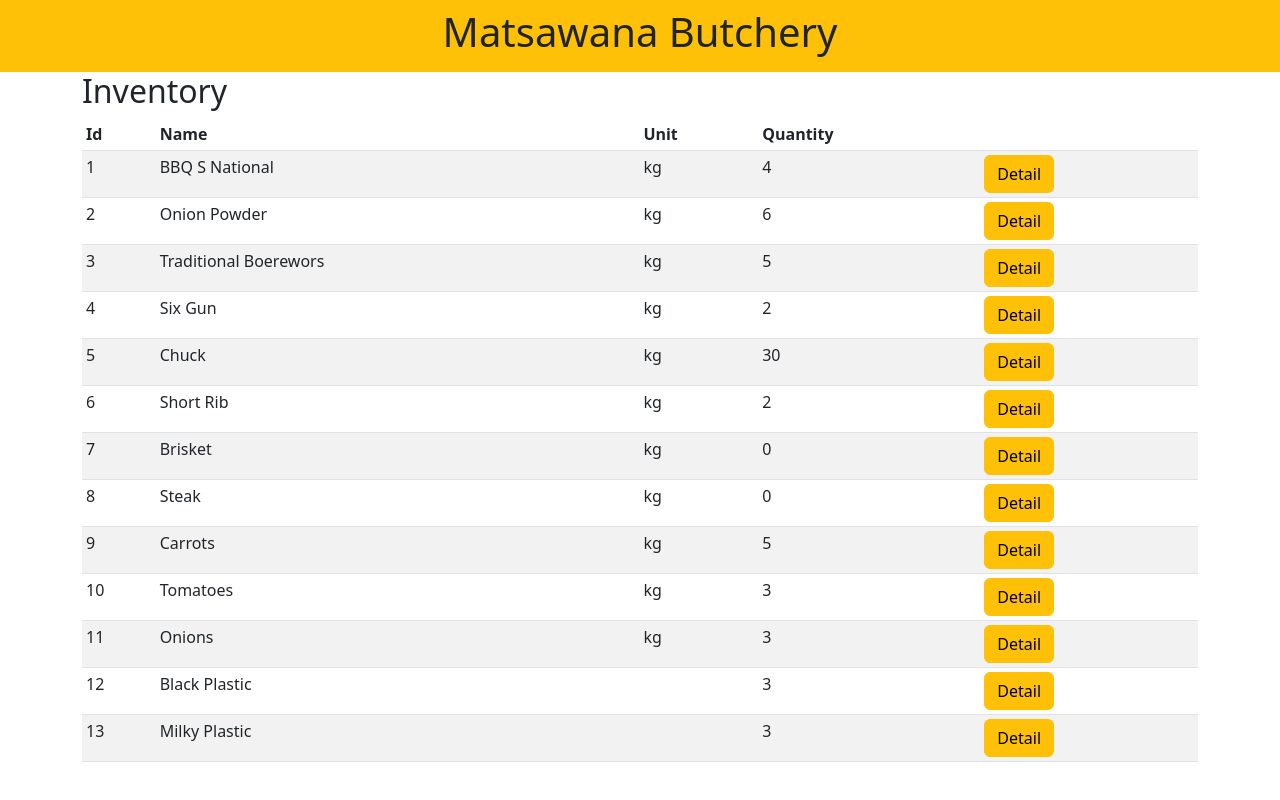
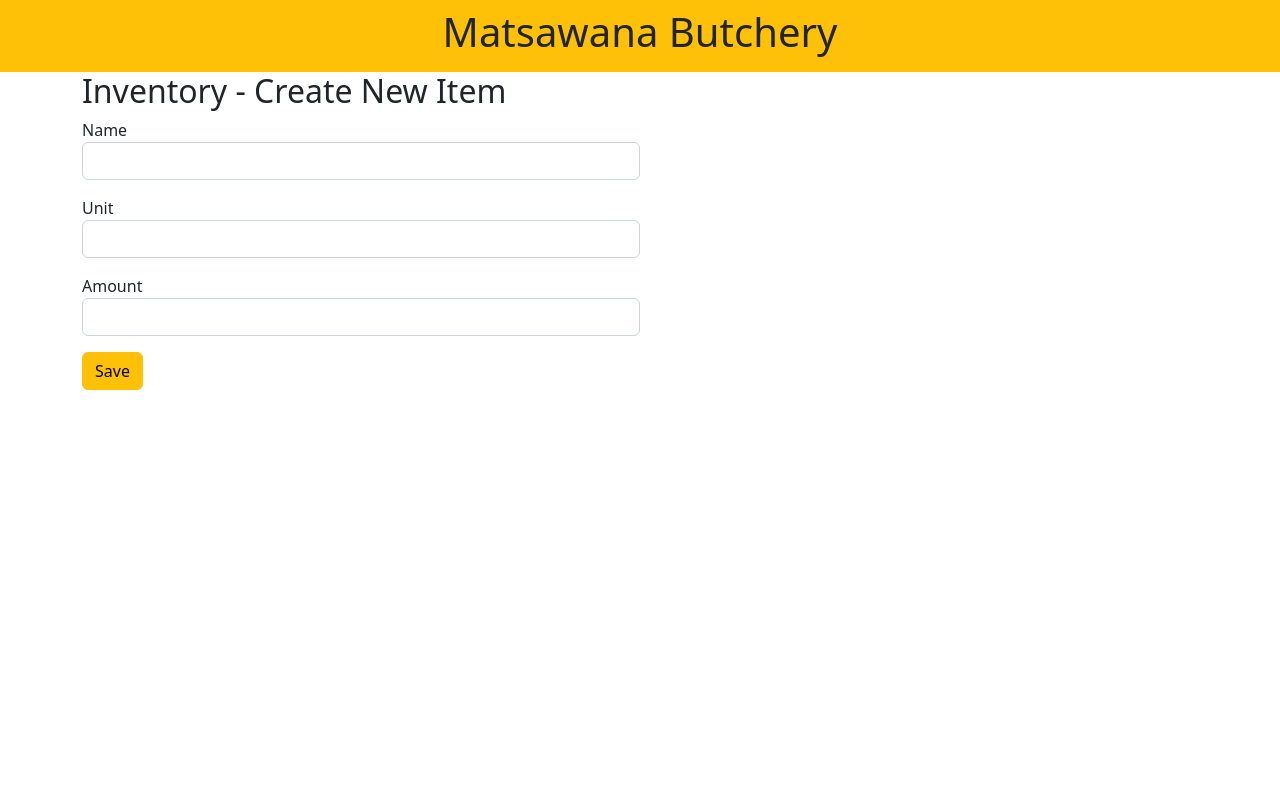
Before and after one commit to ncekumoyo/matsawana, a React (Create React App) app: page /inventory/create in a window 1280 px wide. Built offline with nearby package versions, Linux system fonts and the light colour scheme; data requests are answered from the project's data file.

Commit message:
create inventory items

```diff
--- a/data/db.json
+++ b/data/db.json
@@ -1,21 +1,88 @@
 {
-    "inventory": [
-      { "id": 1, "name": "BBQ S National", "unit": "kg", "amount": 4 },
-      { "id": 2, "name": "Onion Powder", "unit": "kg", "amount": 6 },
-      { "id": 3, "name": "Traditional Boerewors", "unit": "kg", "amount": 5 },
-      { "id": 4, "name": "Six Gun", "unit": "kg", "amount": 2 },
-
-      { "id": 5, "name": "Chuck", "unit": "kg", "amount":  30},
-      { "id": 6, "name": "Short Rib", "unit": "kg", "amount":  2},
-      { "id": 7, "name": "Brisket", "unit": "kg", "amount":  0},
-      { "id": 8, "name": "Steak", "unit": "kg", "amount":  0},
-
-      { "id": 9, "name": "Carrots", "unit": "kg", "amount":  5},
-      { "id": 10, "name": "Tomatoes", "unit": "kg", "amount":  3},
-      { "id": 11, "name": "Onions", "unit": "kg", "amount":  3},
-
-      { "id": 12, "name": "Black Plastic", "unit": "", "amount":  3},
-      { "id": 13, "name": "Milky Plastic", "unit": "", "amount":  3}
-
-    ]
-  }
+  "inventory": [
+    {
+      "id": 1,
+      "name": "BBQ S National",
+      "unit": "kg",
+      "amount": 4
+    },
+    {
+      "id": 2,
+      "name": "Onion Powder",
+      "unit": "kg",
+      "amount": 6
+    },
+    {
+      "id": 3,
+      "name": "Traditional Boerewors",
+      "unit": "kg",
+      "amount": 5
+    },
+    {
+      "id": 4,
+      "name": "Six Gun",
+      "unit": "kg",
+      "amount": 2
+    },
+    {
+      "id": 5,
+      "name": "Chuck",
+      "unit": "kg",
+      "amount": 30
+    },
+    {
+      "id": 6,
+      "name": "Short Rib",
+      "unit": "kg",
+      "amount": 2
+    },
+    {
+      "id": 7,
+      "name": "Brisket",
+      "unit": "kg",
+      "amount": 0
+    },
+    {
+      "id": 8,
+      "name": "Steak",
+      "unit": "kg",
+      "amount": 0
+    },
+    {
+      "id": 9,
+      "name": "Carrots",
+      "unit": "kg",
+      "amount": 5
+    },
+    {
+      "id": 10,
+      "name": "Tomatoes",
+      "unit": "kg",
+      "amount": 3
+    },
+    {
+      "id": 11,
+      "name": "Onions",
+      "unit": "kg",
+      "amount": 3
+    },
+    {
+      "id": 12,
+      "name": "Black Plastic",
+      "unit": "",
+      "amount": 3
+    },
+    {
+      "id": 13,
+      "name": "Milky Plastic",
+      "unit": "",
+      "amount": 3
+    },
+    {
+      "name": "Cooking Oil",
+      "unit": "litres",
+      "amount": "4",
+      "id": 14
+    }
+  ]
+}
--- a/package.json
+++ b/package.json
@@ -6,6 +6,7 @@
     "bootstrap": "^5.2.3",
     "react": "^18.2.0",
     "react-dom": "^18.2.0",
+    "react-router-dom": "^6.8.2",
     "react-scripts": "5.0.1"
   },
   "scripts": {
--- a/src/App.js
+++ b/src/App.js
@@ -3,13 +3,18 @@ import "bootstrap/dist/js/bootstrap.bundle.min";
 import './App.css';
 import Header from "./components/header"
 import Inventory from "./components/inventory";
+import { BrowserRouter, Route, Routes } from "react-router-dom";
+import InventoryCreate from "./components/inventoryCreate";
 
 function App() {
   return (
-    <>
+    <BrowserRouter>
       <Header />
-      <Inventory />
-    </>
+      <Routes>
+        <Route path="/" element={<Inventory />} />
+        <Route path="/inventory/create" element={<InventoryCreate />} />
+      </Routes>
+    </BrowserRouter>
   );
 }
 
--- a/src/components/inventory.js
+++ b/src/components/inventory.js
@@ -1,4 +1,5 @@
 import { useEffect, useState } from "react";
+import { Link } from "react-router-dom";
 
 export default function Inventory() {
   const [items, setItems] = useState(null);
@@ -15,8 +16,8 @@ export default function Inventory() {
             <tr key={x.id}>
               <td>{x.id}</td>
               <td>{x.name}</td>
+              <td>{x.amount}</td>
               <td>{x.unit}</td>
-              <td>{x.amount}</td>
               <td>
                 <a href={`http://localhost:3002/inventory/${x.id}`} className="btn btn-small btn-warning">
                   Detail
@@ -35,13 +36,14 @@ export default function Inventory() {
     <section className="">
       <div className="container">
         <h2>Inventory</h2>
+        <Link to="/inventory/create" className="btn btn-sm btn-warning my-2">Add Item</Link>
         <table className="table table-sm table-striped">
           <thead>
             <tr>
               <th>Id</th>
               <th>Name</th>
+              <th>Quantity</th>
               <th>Unit</th>
-              <th>Quantity</th>
               <th></th>
             </tr>
           </thead>
--- /dev/null
+++ b/src/components/inventoryCreate.js
@@ -0,0 +1,64 @@
+import { useCallback, useState, useRef, useEffect } from "react";
+import { useNavigate } from "react-router-dom";
+
+
+export default function InventoryCreate(){
+    const [item, setItem] = useState(null)
+    const nameRef = useRef("")
+    const unitRef = useRef("")
+    const amountRef = useRef(0)
+    const navigate = useNavigate()
+
+    const handleSubmit = useCallback((e) => {
+        e.preventDefault()
+        setItem({
+            name: nameRef.current.value,
+            unit: unitRef.current.value,
+            amount: amountRef.current.value
+        })
+    }, [])
+
+    useEffect(() => {
+        if(item){
+            fetch("http://localhost:3002/inventory", {
+                method: "POST",
+                headers: {"Content-Type": "application/json"},
+                body: JSON.stringify(item)
+            })
+            .then(response => response.json())
+            .then(data => {
+                if (data){
+                    navigate("/")
+                }
+             })
+            .catch(error => { console.log(error) })
+        }
+    }, [item, navigate])
+
+    return (
+        <section className="">
+            <div className="container">
+                <h2>Inventory - Create New Item</h2>
+                <form onSubmit={handleSubmit} className="col-md-6">
+                    <div className="form-group mb-3">
+                        <label htmlFor="">Name</label>
+                        <input type="text" className="form-control" ref={nameRef}/>
+                    </div>
+                    <div className="form-group mb-3">
+                        <label htmlFor="">Unit</label>
+                        <input type="text" className="form-control" ref={unitRef}/>
+                    </div>
+                    <div className="form-group mb-3">
+                        <label htmlFor="">Amount</label>
+                        <input type="number" className="form-control" ref={amountRef}/>
+                    </div>
+                    <div className="form-group">
+                        <button type="submit" className="btn btn-small btn-warning">Save</button>
+                    </div>
+                </form>
+            </div>
+
+        </section>
+    )
+
+}
```
Also changed, not shown: 1 other file (tests, documents, lock files or other folders).
